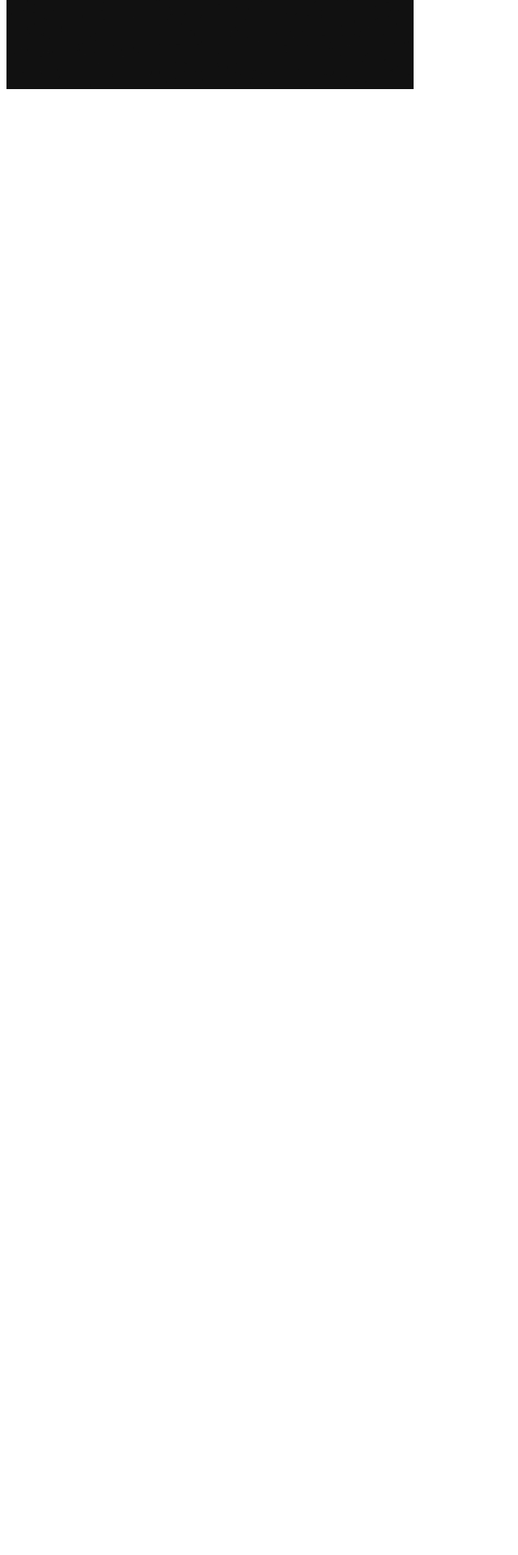
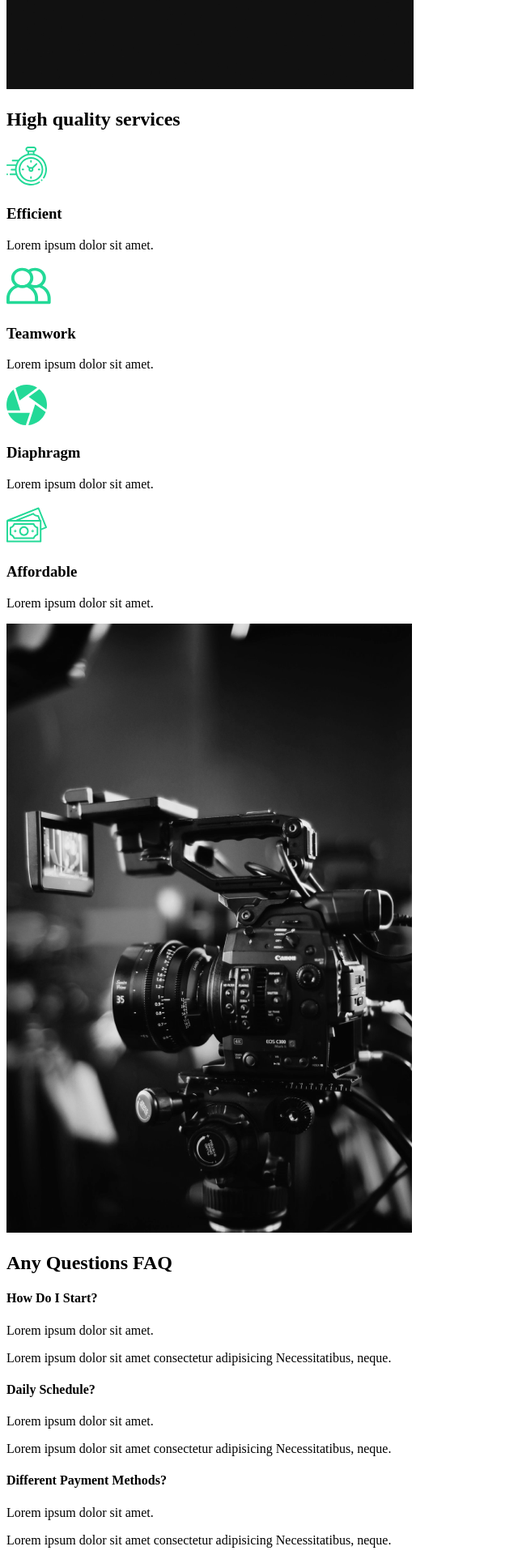
Before and after one commit to bobpatton3/react-training-capture-project, a React (Create React App) app: page / in a window 1280 px wide. Shown: the part 860-2780 px from the top of the page at 81% size, without its empty margins (0-640 px from the left). Before the commit the page ends 982 px from the top, so only its background shows below. Built offline with nearby package versions, Linux system fonts and the light colour scheme.

Commit message:
4. FAQ Section

```diff
--- /dev/null
+++ b/src/components/FaqSection.js
@@ -0,0 +1,52 @@
+import React from "react";
+
+const FaqSection = () => {
+    return (
+        <div className="faq">
+            <h2>Any Questions <span>FAQ</span></h2>
+            <div className="question">
+                <h4>How Do I Start?</h4>
+                <div className="answer">
+                    <p>Lorem ipsum dolor sit amet.</p>
+                    <p>
+                        Lorem ipsum dolor sit amet consectetur adipisicing
+                        Necessitatibus, neque.
+                    </p>
+                </div>
+            </div>
+            <div className="question">
+                <h4>Daily Schedule?</h4>
+                <div className="answer">
+                    <p>Lorem ipsum dolor sit amet.</p>
+                    <p>
+                        Lorem ipsum dolor sit amet consectetur adipisicing
+                        Necessitatibus, neque.
+                    </p>
+                </div>
+            </div>
+            <div className="question">
+                <h4>Different Payment Methods?</h4>
+                <div className="answer">
+                    <p>Lorem ipsum dolor sit amet.</p>
+                    <p>
+                        Lorem ipsum dolor sit amet consectetur adipisicing
+                        Necessitatibus, neque.
+                    </p>
+                </div>
+            </div>
+
+            <div className="question">
+                <h4>What Products Do You Offer?</h4>
+                <div className="answer">
+                    <p>Lorem ipsum dolor sit amet.</p>
+                    <p>
+                        Lorem ipsum dolor sit amet consectetur adipisicing
+                        Necessitatibus, neque.
+                    </p>
+                </div>
+            </div>
+        </div>
+    )
+}
+
+export default FaqSection;
--- /dev/null
+++ b/src/components/ServicesSection.js
@@ -0,0 +1,51 @@
+import React from "react";
+import clock from '../img/clock.svg';
+import diaphragm from '../img/diaphragm.svg';
+import money from '../img/money.svg';
+import teamwork from '../img/teamwork.svg';
+import home2 from '../img/home2.png';
+
+const ServicesSection = () => {
+    return (
+        <div className="services">
+            <div className="description">
+                <h2>High <span>quality</span> services</h2>
+                <div className="cards">
+                    <div className="card">
+                        <div className="icon">
+                            <img src={clock} />
+                            <h3>Efficient</h3>
+                        </div>
+                        <p>Lorem ipsum dolor sit amet.</p>
+                    </div>
+                    <div className="card">
+                        <div className="icon">
+                            <img src={teamwork} />
+                            <h3>Teamwork</h3>
+                        </div>
+                        <p>Lorem ipsum dolor sit amet.</p>
+                    </div>
+                    <div className="card">
+                        <div className="icon">
+                            <img src={diaphragm} />
+                            <h3>Diaphragm</h3>
+                        </div>
+                        <p>Lorem ipsum dolor sit amet.</p>
+                    </div>
+                    <div className="card">
+                        <div className="icon">
+                            <img src={money} />
+                            <h3>Affordable</h3>
+                        </div>
+                        <p>Lorem ipsum dolor sit amet.</p>
+                    </div>
+                </div>
+            </div>
+            <div className="image">
+                <img src={home2} />
+            </div>
+        </div>
+    )
+}
+
+export default ServicesSection;
--- a/src/pages/AboutUs.js
+++ b/src/pages/AboutUs.js
@@ -1,9 +1,15 @@
 import React from "react";
 import AboutSection from "../components/AboutSection";
+import ServicesSection from "../components/ServicesSection";
+import FaqSection from "../components/FaqSection";
 
 const AboutUs = () => {
     return (
-        <AboutSection />
+        <div>
+            <AboutSection />
+            <ServicesSection />
+            <FaqSection />
+        </div>
     );
 }
 
```
